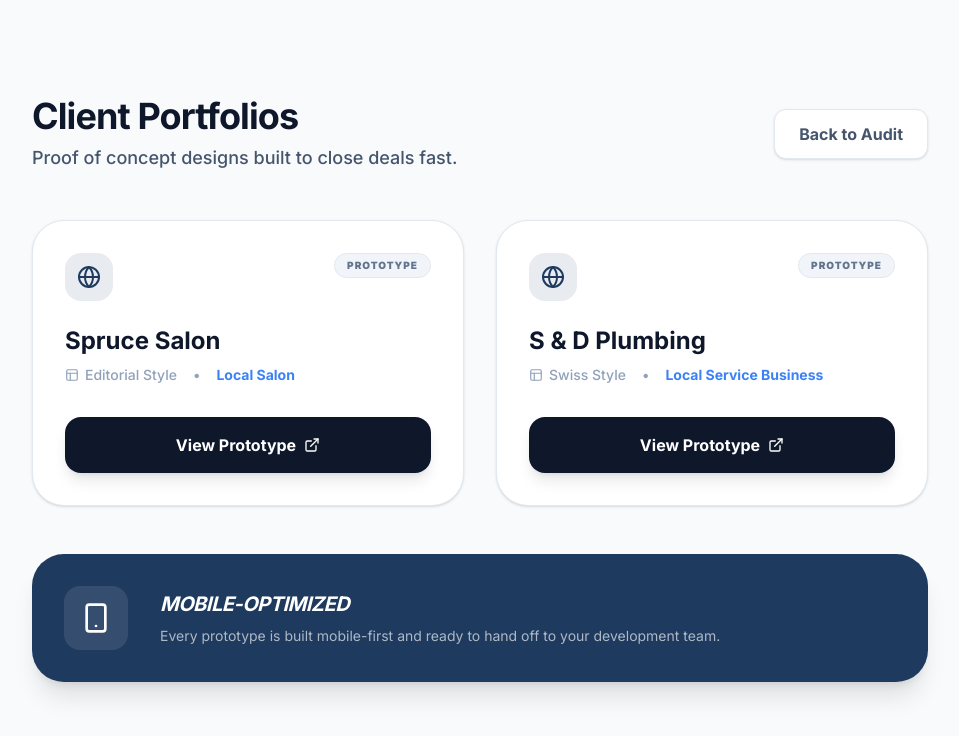
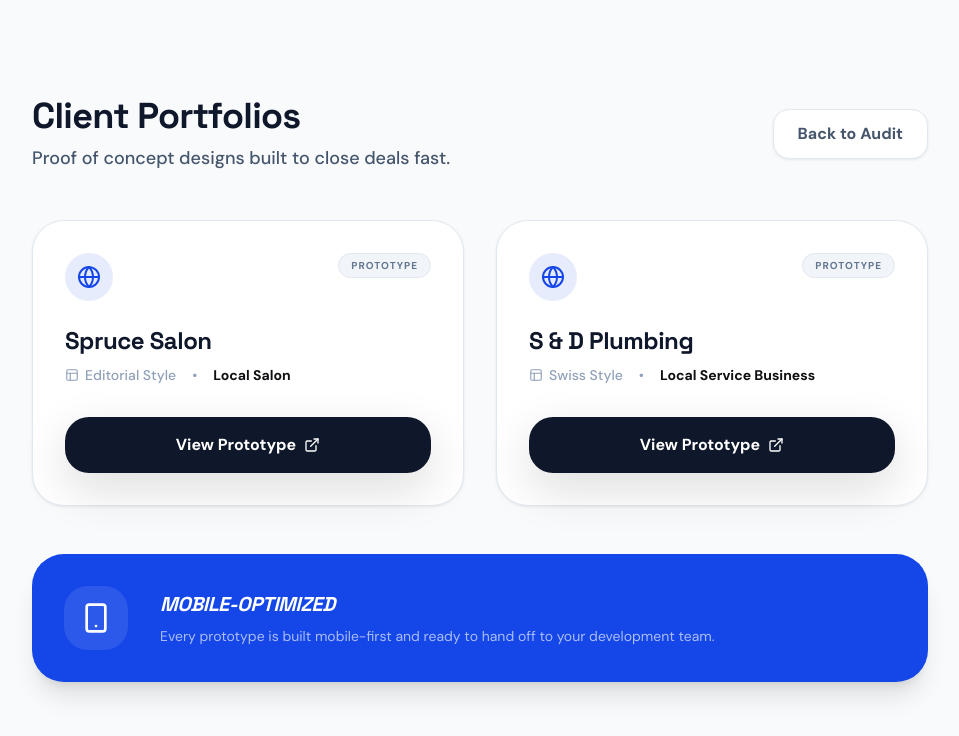
Before and after one commit to spicylinus/revfi, a Next.js app: page /projects in a window 1280 px wide. Shown: the top 736 px of the page, without its empty margins (160-1119 px from the left). Built offline with nearby package versions, Linux system fonts and the light colour scheme.

Commit message:
chore: align with Social Linus brand — Space Grotesk, DM Sans, Space Mono, cobalt/ember palette

```diff
--- a/src/app/globals.css
+++ b/src/app/globals.css
@@ -1,27 +1,71 @@
+@import url('https://fonts.googleapis.com/css2?family=Space+Grotesk:wght@300;400;500;600;700&family=DM+Sans:ital,opsz,wght@0,9..40,300;0,9..40,400;0,9..40,500;0,9..40,700;1,9..40,400&family=Space+Mono:ital,wght@0,400;0,700;1,400&display=swap');
 @import "tailwindcss";
-@import "../styles/design-styles.css";
 
+/* ── SOCIAL LINUS BRAND TOKENS ── */
 @theme {
-  --color-primary: #1E3A5F;
-  --color-secondary: #3B82F6;
-  --color-accent: #10B981;
-  --color-warning: #F59E0B;
-  --color-danger: #EF4444;
-  --color-background: #F8FAFC;
-  --color-surface: #FFFFFF;
-  --color-text-primary: #1E293B;
-  --color-text-secondary: #64748B;
+  /* Brand palette */
+  --color-void:     #0D0F12;
+  --color-cobalt:   #1547E8;
+  --color-ember:    #FF4D1C;
+  --color-white:    #FFFFFF;
+  --color-frost:    #EBF2FF;
+  --color-slate:    #4A5568;
 
-  --font-sans: var(--font-inter), ui-sans-serif, system-ui, sans-serif;
-  --font-mono: var(--font-jetbrains-mono), ui-monospace, SFMono-Regular, Menlo, Monaco, Consolas, monospace;
+  /* Semantic tokens — map to brand palette */
+  --color-primary:   var(--color-cobalt);   /* bright blue */
+  --color-secondary: var(--color-void);      /* near-black */
+  --color-accent:    var(--color-ember);    /* orange-red for highlights */
+  --color-warning:   var(--color-ember);
+  --color-danger:    #E05252;
+
+  /* Surfaces */
+  --color-background: var(--color-white);
+  --color-surface:     var(--color-white);
+  --color-surface-muted: var(--color-frost);
+
+  /* Text */
+  --color-text-primary:   var(--color-void);
+  --color-text-secondary: var(--color-slate);
+
+  /* Fonts — must also be in @theme for Tailwind to generate font-* utilities */
+  --font-sans:    var(--font-dm-sans), ui-sans-serif, system-ui, sans-serif;
+  --font-display: var(--font-space-grotesk), ui-sans-serif, system-ui, sans-serif;
+  --font-mono:    var(--font-space-mono), ui-monospace, monospace;
+
+  /* Border radius */
+  --radius-sm:   4px;
+  --radius:      8px;
+  --radius-lg:   12px;
+  --radius-xl:   16px;
+  --radius-2xl:  24px;
+  --radius-3xl:  40px;
+
+  /* Shadows */
+  --shadow-sm:   0 1px 3px rgba(13,15,18,0.08);
+  --shadow-base: 0 4px 16px rgba(13,15,18,0.10);
+  --shadow-lg:   0 16px 48px rgba(13,15,18,0.14);
 }
 
 :root {
-  --background: #F8FAFC;
-  --foreground: #1E293B;
+  --background: var(--color-white);
+  --foreground: var(--color-void);
 }
 
 body {
   background: var(--background);
   color: var(--foreground);
+  font-family: 'DM Sans', ui-sans-serif, system-ui, sans-serif;
+  -webkit-font-smoothing: antialiased;
+  -moz-osx-font-smoothing: grayscale;
 }
+
+/* Headings use Space Grotesk */
+h1, h2, h3, h4, h5, h6 {
+  font-family: 'Space Grotesk', ui-sans-serif, system-ui, sans-serif;
+  letter-spacing: -0.02em;
+}
+
+/* Mono uses Space Mono */
+code, pre, kbd, samp {
+  font-family: 'Space Mono', ui-monospace, monospace;
+}
--- a/src/app/layout.tsx
+++ b/src/app/layout.tsx
@@ -1,16 +1,24 @@
 import type { Metadata } from "next";
-import { Inter, JetBrains_Mono } from "next/font/google";
+import { DM_Sans, Space_Grotesk, Space_Mono } from "next/font/google";
 import { Analytics } from "@vercel/analytics/next";
 import "./globals.css";
 
-const inter = Inter({
-  variable: "--font-inter",
+const dmSans = DM_Sans({
+  variable: "--font-dm-sans",
   subsets: ["latin"],
+  weight: ["300", "400", "500", "700"],
 });
 
-const jetbrainsMono = JetBrains_Mono({
-  variable: "--font-jetbrains-mono",
+const spaceGrotesk = Space_Grotesk({
+  variable: "--font-space-grotesk",
   subsets: ["latin"],
+  weight: ["300", "400", "500", "600", "700"],
+});
+
+const spaceMono = Space_Mono({
+  variable: "--font-space-mono",
+  subsets: ["latin"],
+  weight: ["400", "700"],
 });
 
 export const metadata: Metadata = {
@@ -24,8 +32,8 @@ export default function RootLayout({
   children: React.ReactNode;
 }>) {
   return (
-    <html lang="en" className={`${inter.variable} ${jetbrainsMono.variable} antialiased`}>
-      <body className="bg-background text-text-primary min-h-screen">
+    <html lang="en" className={`${dmSans.variable} ${spaceGrotesk.variable} ${spaceMono.variable}`}>
+      <body className="bg-white text-void min-h-screen antialiased">
         {children}
         <Analytics />
       </body>
--- a/src/components/dashboard/LeadCaptureForm.tsx
+++ b/src/components/dashboard/LeadCaptureForm.tsx
@@ -76,11 +76,11 @@ export default function LeadCaptureForm({
             <Mail size={24} className="text-white" />
           </div>
           <h3 className="text-2xl md:text-3xl font-bold mb-4">Get the full report</h3>
-          <p className="text-primary-foreground/80 text-lg mb-0 leading-relaxed">
+          <p className="text-white/80 text-lg mb-0 leading-relaxed">
             I've identified a <span className="text-white font-bold">{displayLeak}</span> for <span className="text-white font-bold">{businessName}</span>.
           </p>
-          <p className="text-primary-foreground/80 text-lg mt-2">
-            Estimated impact: <span className="text-accent font-bold">{displayImpact}</span>
+          <p className="text-white/80 text-lg mt-2">
+            Estimated impact: <span className="text-ember font-bold">{displayImpact}</span>
           </p>
           <div className="mt-8 space-y-4">
             <div className="flex items-center gap-3">
--- a/tailwind.config.ts
+++ b/tailwind.config.ts
@@ -8,38 +8,52 @@ const config: Config = {
   ],
   theme: {
     extend: {
-      // === DESIGN TOKENS — auto-populated from DESIGN.md ===
-      // Prompt: "Read DESIGN.md and update tailwind.config.ts tokens"
       colors: {
-        brand: {
-          primary: 'var(--color-primary)',
-          secondary: 'var(--color-secondary)',
-          accent: 'var(--color-accent)',
-        },
-        surface: {
-          DEFAULT: 'var(--color-surface)',
-          muted: 'var(--color-surface-muted)',
-        },
-        text: {
-          DEFAULT: 'var(--color-text)',
-          muted: 'var(--color-text-muted)',
-        },
+        // Brand palette
+        void:    '#0D0F12',
+        cobalt:  '#1547E8',
+        ember:   '#FF4D1C',
+        white:   '#FFFFFF',
+        frost:   '#EBF2FF',
+        slate:   '#4A5568',
+        // Semantic aliases
+        primary:   '#1547E8',
+        secondary: '#0D0F12',
+        accent:    '#FF4D1C',
+        warning:   '#FF4D1C',
+        danger:    '#E05252',
+        background:'#FFFFFF',
+        surface:   '#FFFFFF',
+        'surface-muted': '#EBF2FF',
+        'text-primary':  '#0D0F12',
+        'text-secondary':'#4A5568',
       },
       fontFamily: {
-        sans: ['var(--font-sans)', 'system-ui', 'sans-serif'],
-        display: ['var(--font-display)', 'Georgia', 'serif'],
-        mono: ['var(--font-mono)', 'monospace'],
+        sans:    ['DM Sans', 'ui-sans-serif', 'system-ui', 'sans-serif'],
+        display: ['Space Grotesk', 'ui-sans-serif', 'system-ui', 'sans-serif'],
+        mono:    ['Space Mono', 'ui-monospace', 'monospace'],
       },
       borderRadius: {
-        sm: 'var(--radius-sm)',
-        DEFAULT: 'var(--radius)',
-        lg: 'var(--radius-lg)',
-        xl: 'var(--radius-xl)',
+        sm:  '4px',
+        DEFAULT: '8px',
+        lg:  '12px',
+        xl:  '16px',
+        '2xl': '24px',
+        '3xl': '40px',
       },
       boxShadow: {
-        sm:   'var(--shadow-sm)',
-        base: 'var(--shadow-base)',
-        lg:   'var(--shadow-lg)',
+        sm:   '0 1px 3px rgba(13,15,18,0.08)',
+        base: '0 4px 16px rgba(13,15,18,0.10)',
+        lg:   '0 16px 48px rgba(13,15,18,0.14)',
+      },
+      letterSpacing: {
+        tightest: '-0.04em',
+        tighter:  '-0.03em',
+        tight:    '-0.02em',
+        normal:   '0em',
+        wide:     '0.05em',
+        wider:    '0.1em',
+        widest:   '0.2em',
       },
     },
   },
```
